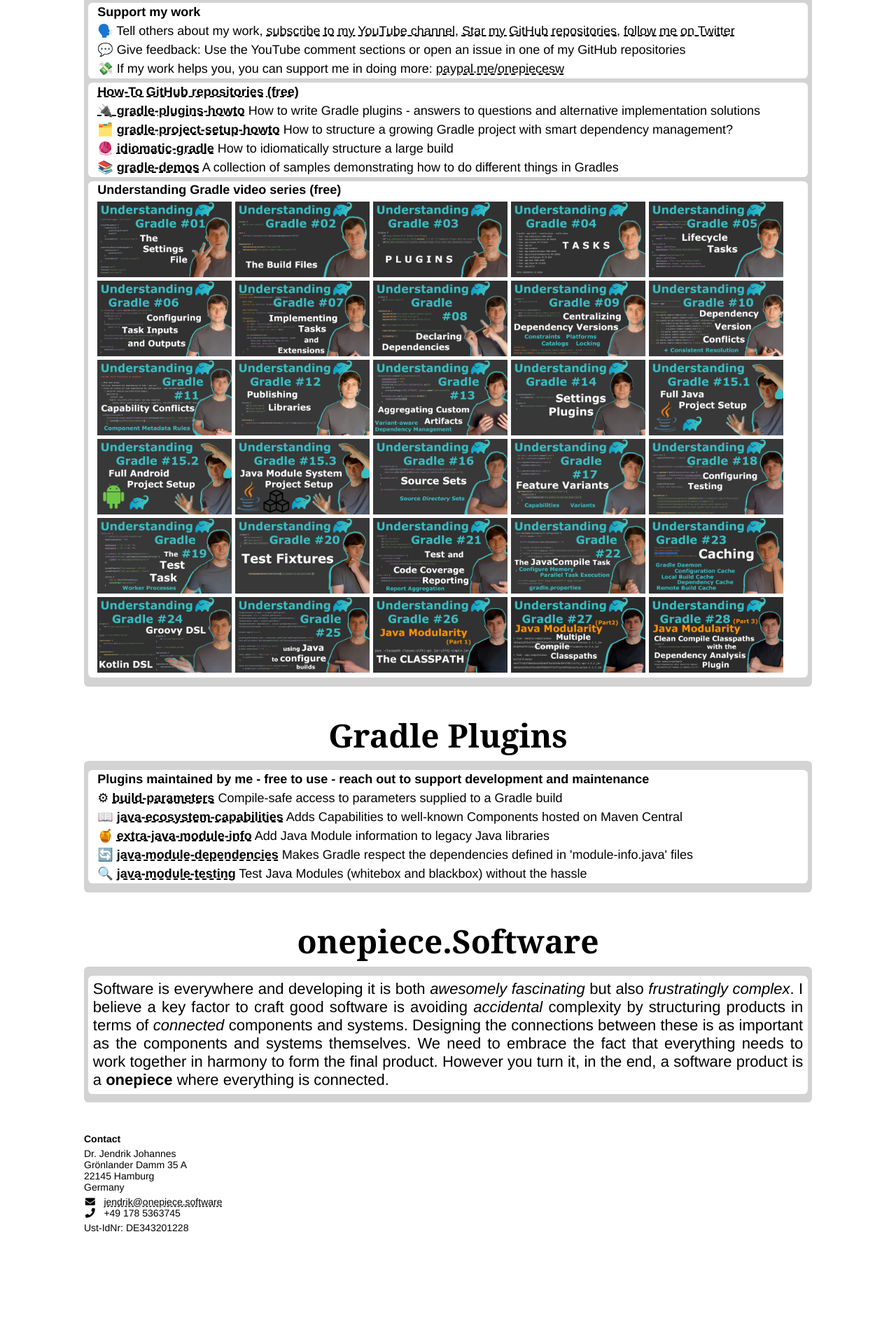
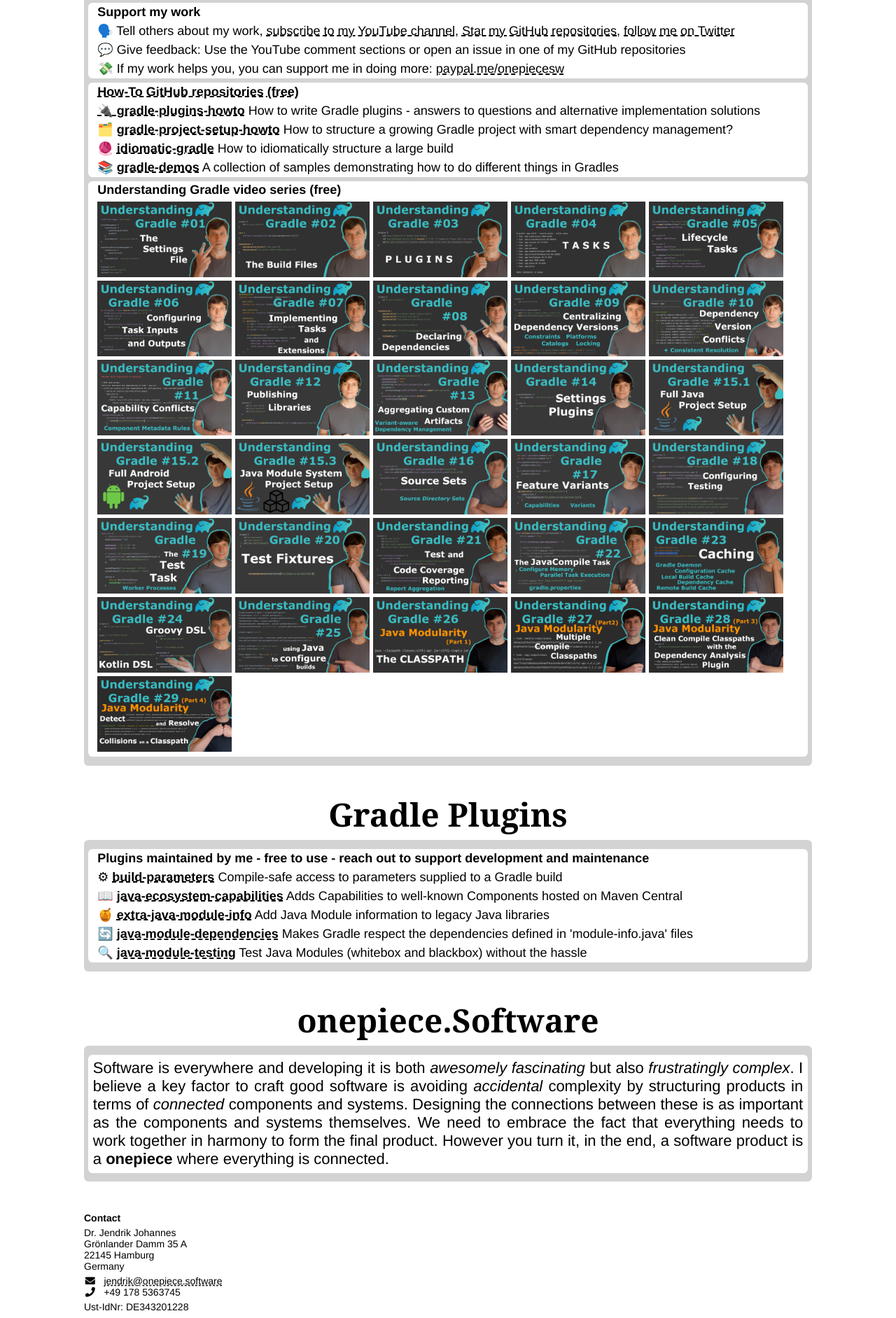
Before and after one commit to OnepieceSoftware/onepiecesoftware.github.io, a Jekyll site: the page index.html, which Jekyll copies as it is, in a window 1280 px wide. Shown: the part 3307-5190 px from the top of the page at 70% size. Built offline with Jekyll 4.4.1, drawn with Linux system fonts in a browser that asks for light colours; before the commit the page ends 5077 px from its top, so only the background shows below that.

Commit message:
Video 29

```diff
--- a/index.html
+++ b/index.html
@@ -701,6 +701,18 @@
             </a>
           </div>
         </div>
+        <div class="video-preview">
+          <img class="downscale" src="img/videos/29.png" alt="Detect and Resolve Collisions on a Classpath">
+          <div class="overlay">
+            <a href="https://www.youtube.com/watch?v=KocTqF0hO_8&list=PLWQK2ZdV4Yl2k2OmC_gsjDpdIBTN0qqkE" target="_blank" title="YouTube">
+              <i class="fab fa-youtube"></i>
+            </a>
+            &nbsp;
+            <a href="https://github.com/jjohannes/understanding-gradle/tree/main/29_Classpath_Collisions" target="_blank" title="GitHub">
+              <i class="fab fa-github"></i>
+            </a>
+          </div>
+        </div>
       </li>
     </ul>
   </div>
```
Also changed, not shown: img/videos/29.png (added).
